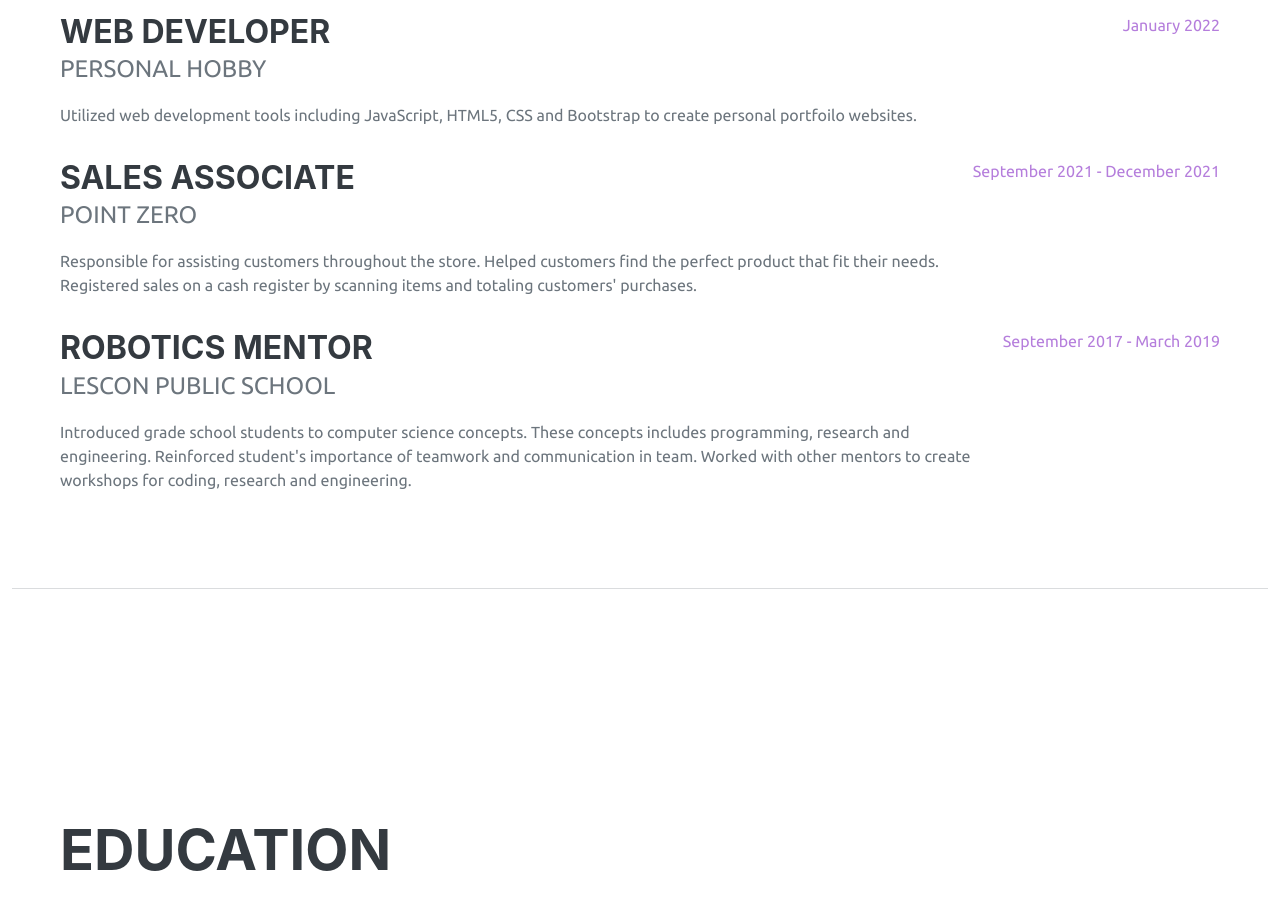
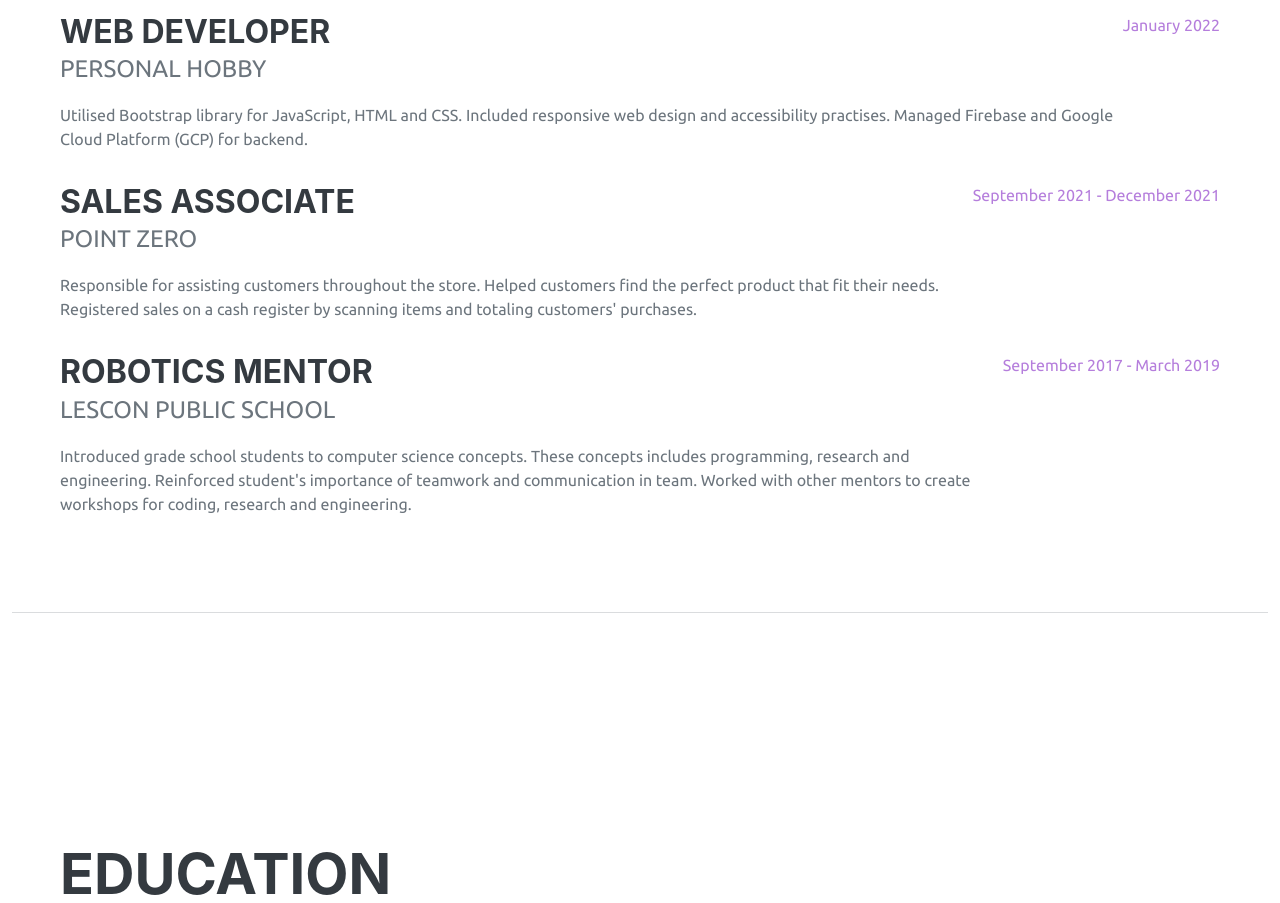
Before and after one commit to victorsandru/personal-portfolio, a plain HTML site: page index.html in a window 1280 px wide. Shown: the part 1146-2049 px from the top of the page. Drawn offline with nearby package versions, Linux system fonts and the light colour scheme; some packages are replaced by stand-ins of ours; a script that the page names is missing; a web font is replaced by a local one.

Commit message:
updated paragraph info

```diff
--- a/index.html
+++ b/index.html
@@ -95,7 +95,7 @@
                         <div class="flex-grow-1">
                             <h3 class="mb-0">Web Developer</h3>
                             <div class="subheading mb-3">Personal Hobby</div>
-                            <p>Utilized web development tools including JavaScript, HTML5, CSS and Bootstrap to create personal portfoilo websites.</p>
+                            <p>Utilised Bootstrap library for JavaScript, HTML and CSS. Included responsive web design and accessibility practises. Managed Firebase and Google Cloud Platform (GCP) for backend.</p>
                         </div>
                         <div class="flex-shrink-0"><span class="text-primary">January 2022</span></div>
                     </div>
```
